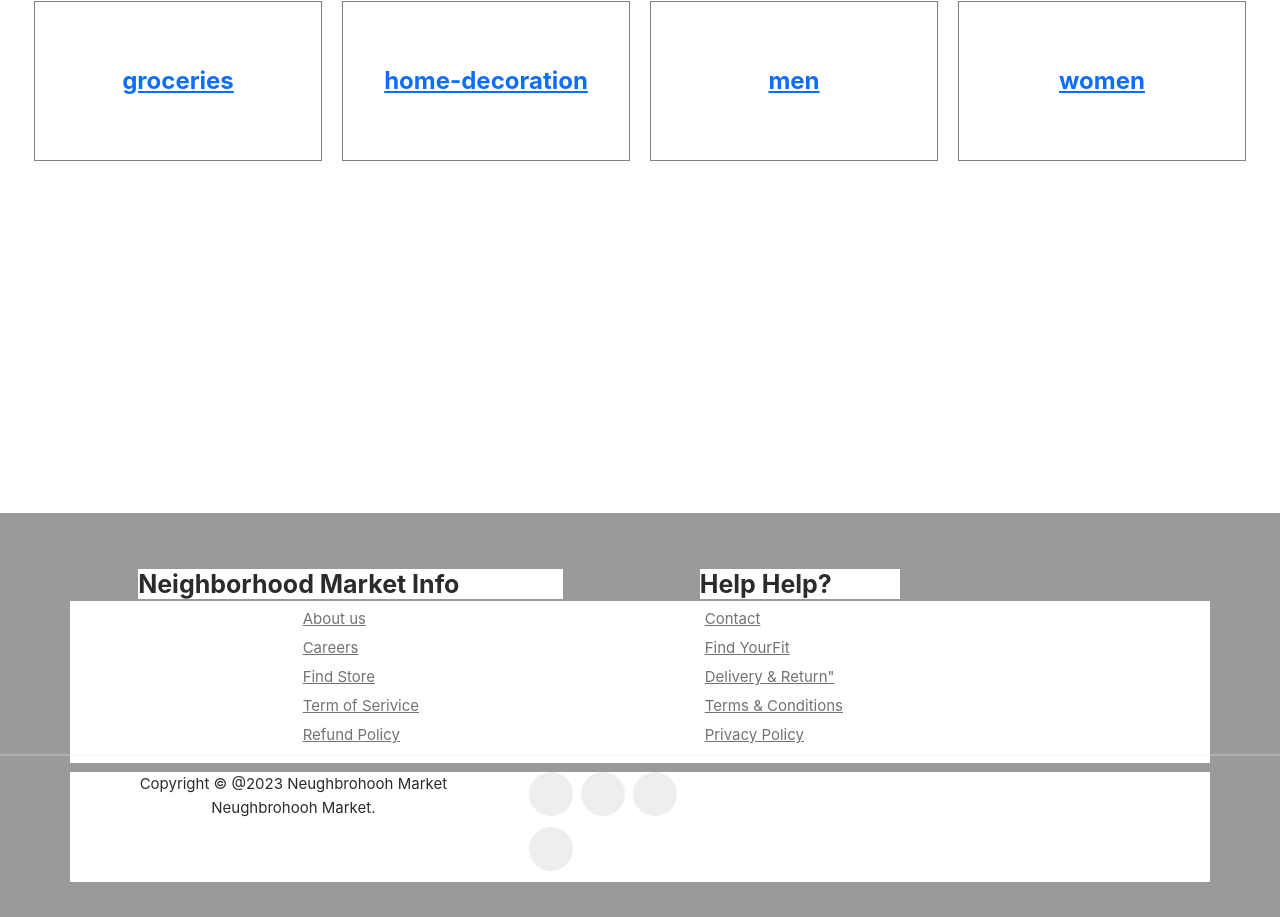
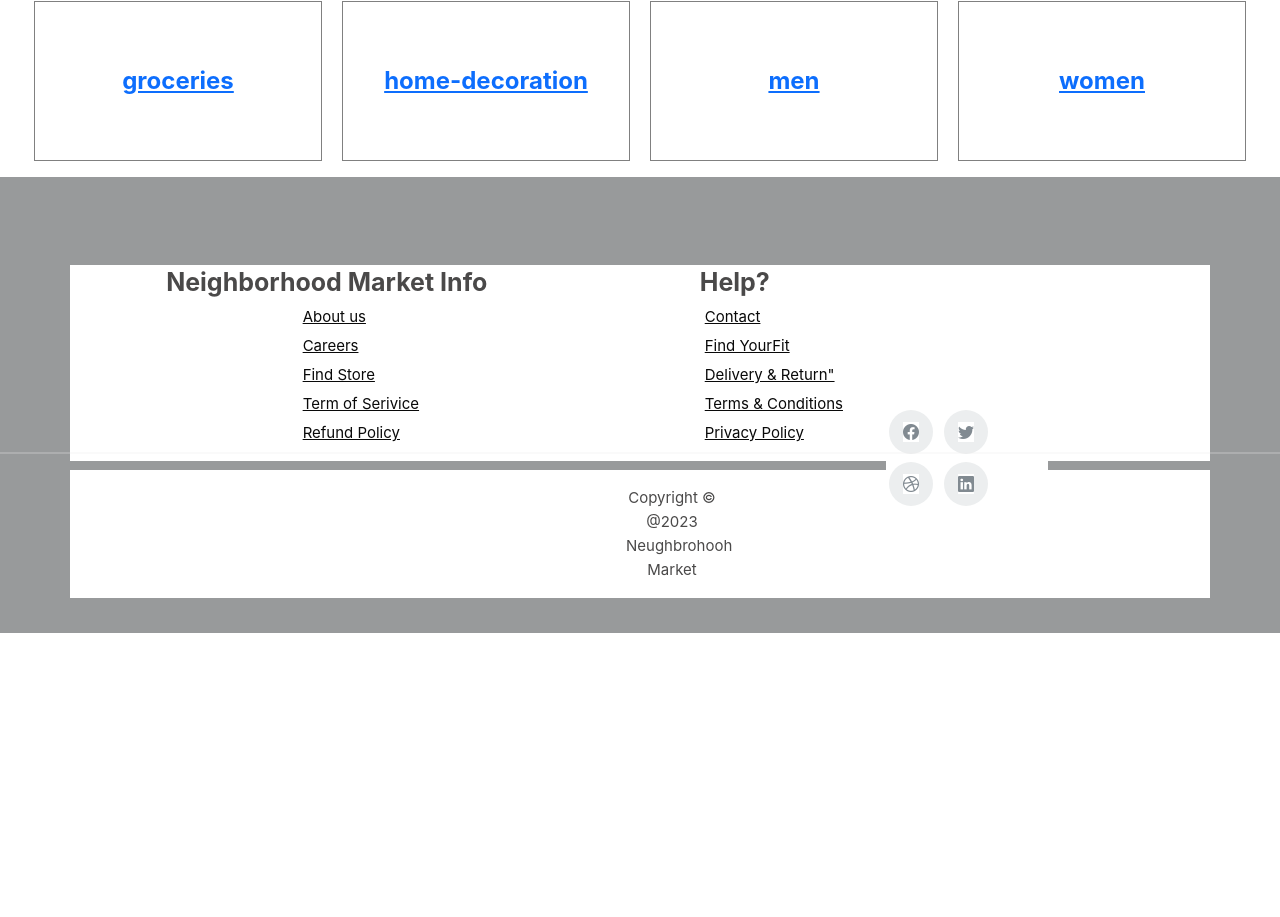
Before and after one commit to Darklove12/Team_Youth_Developer, a React (Vite) app: page / in a window 1280 px wide. Shown: the part 1401-2318 px from the top of the page. After the commit the page ends 2034 px from the top, so only its background shows below. Built offline with nearby package versions, Linux system fonts and the light colour scheme.

Commit message:
changed on h6

```diff
--- a/src/components/Footer.css
+++ b/src/components/Footer.css
@@ -1,3 +1,5 @@
+@import url("https://cdn.jsdelivr.net/npm/bootstrap-icons@1.10.5/font/bootstrap-icons.css");
+
 .site-footer-1
 {
   background-color:#989a9b;
@@ -5,53 +7,39 @@
   padding:88px 0 35px;
   font-size:15px;
   line-height:24px;
-  color:#2c2b2b;
-  margin-top: 20rem;
-}
-
-.site-footer hr
-{
-  border-top-color:#bbb;
-  opacity:0.5
+  color:#4a4949;
+  margin-top: -1rem;
 }
 
 .site-footer hr.small
 {
-  margin:20px 0
+  margin-top:27rem;
 }
-.site-footer h6
-{
-  color:#fff;
-  font-size:16px;
-  text-transform:uppercase;
-  margin-top:5px;
-  letter-spacing:2px
+.neig{
+  text-align: center;
+  margin-left: -3rem;
+  margin-top: 2px;
 }
-
-.site-footer a
-{
-  color:#737373;
+.help{
+  margin-top: 2px;
 }
 .site-footer a:hover
 {
-  color:#3366cc;
-  text-decoration:none;
+  color:#4c81eb;
 }
 .footer-links
 {
-  padding-left:0;
-  list-style:none
+  list-style:none;
+  margin-left: -2rem;
 }
-.footer-links li
+li
 {
   display:block;
-
-
 }
 .footer-links a
 {
   width: 400px;
-  color:#737373;
+  color:#090909;
   display: flex;
   margin: 5px;
 
@@ -63,7 +51,7 @@
 }
 .footer-links.inline li
 {
-  display:inline-block
+  display:inline-block;
 }
 .site-footer .social-icons
 {
@@ -77,41 +65,39 @@
   line-height:40px;
   margin-left:6px;
   margin-right:0;
-  border-radius:100%;
-  background-color:#33353d
 }
 .copyright-text
 {
-  margin:0
+  margin-left: 34rem;
 }
 @media (max-width:991px)
 {
-  .site-footer [class^=col-]
+  .site-footer
   {
     margin-bottom:30px
   }
 }
 @media (max-width:767px)
 {
-  .site-footer
+
+.site-footer .copyright-text,.site-footer .social-icons
   {
-    padding-bottom:0
-  }
-  .site-footer .copyright-text,.site-footer .social-icons
-  {
-    text-align:center
+    text-align:center;
   }
 }
 .social-icons
 {
-  padding-left:0;
-  margin-bottom:0;
-  list-style:none
+  margin-left: 9rem;
+  margin-top: -4rem;
+  list-style:none;
+  border-radius: 2rem;
+
 }
 .social-icons li
 {
-  display:inline-block;
-  margin-bottom:4px
+  margin-top:4px;
+  margin-left: 3px;
+  border-radius: 3rem;
 }
 .social-icons li.title
 {
@@ -122,19 +108,14 @@
   font-size:13px
 }
 .social-icons a{
-  background-color:#eceeef;
   color:#818a91;
   font-size:16px;
-  display:inline-block;
   line-height:44px;
   width:44px;
   height:44px;
   text-align:center;
   margin-right:8px;
   border-radius:100%;
-  -webkit-transition:all .2s linear;
-  -o-transition:all .2s linear;
-  transition:all .2s linear
 }
 .social-icons a:active,.social-icons a:focus,.social-icons a:hover
 {
@@ -158,11 +139,11 @@
 }
 .social-icons a.linkedin:hover
 {
-  background-color:#007bb6
+  background-color:#007bb6;
 }
 .social-icons a.dribbble:hover
 {
-  background-color:#ea4c89
+  background-color:#ea4c89;
 }
 @media (max-width:767px)
 {
--- a/src/components/Footer.jsx
+++ b/src/components/Footer.jsx
@@ -10,7 +10,7 @@ function footer() {
         <div class="container">
           <div class="row">
             <div class="col-sm-12 col-md-6">
-              <h6>Neighborhood Market Info</h6>
+              <h6 className='neig'>Neighborhood Market Info</h6>
               <div class="col-xs-6 col-md-3">
                 <ul class="footer-links">
                   <li><a href="/home">About us</a></li>
@@ -18,13 +18,12 @@ function footer() {
                   <li><a href="/Men">Find Store</a></li>
                   <li><a href="Ladies">Term of Serivice</a></li>
                   <li><a href="/Promos">Refund Policy</a></li>
-
                 </ul>
               </div>
             </div>
 
           <div class="col-xs-6 col-md-3">
-            <h6>Help Help?</h6>
+            <h6 className='help'>Help?</h6>
             <ul class="footer-links">
               <li><a href="/home">Contact</a></li>
               <li><a href="/NewArrivals">Find YourFit</a></li>
@@ -45,7 +44,6 @@ function footer() {
             <div class="col-md-8 col-sm-6 col-xs-12">
               <p class="copyright-text">Copyright &copy; @2023 Neughbrohooh Market
                 <br />
-                <a>Neughbrohooh Market</a>.
               </p>
             </div>
 
```
